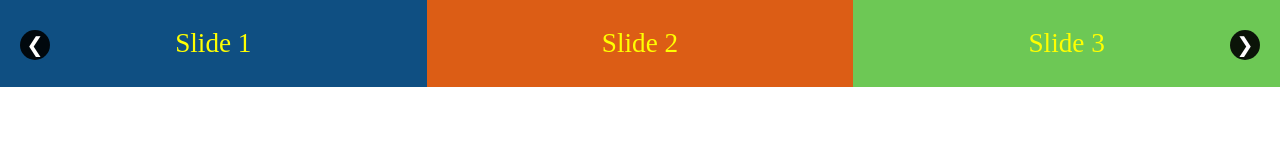
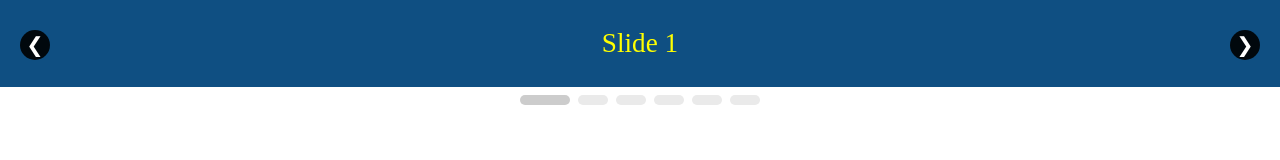
Before and after one commit to Coca2k1/slidezy, a website: page index.html in a window 1280 px wide. Drawn offline with Linux system fonts and the light colour scheme.

Commit message:
Navigation for Slidezy

```diff
--- a/index.html
+++ b/index.html
@@ -98,13 +98,13 @@
             <div class="slide-4">Slide 4</div>
             <div class="slide-5">Slide 5</div>
             <div class="slide-6">Slide 6</div>
-            <div class="slide-7">Slide 7</div>
-            <div class="slide-8">Slide 8</div>
+            <!-- <div class="slide-7">Slide 7</div> -->
+            <!-- <div class="slide-8">Slide 8</div> -->
         </div>
         <script src="./src/slidezy.js"></script>
         <script>
             const mySlider = new Slidezy("#my-slider", {
-                items: 3,
+                items: 1,
                 // loop: false,
                 // speed: 2000,
             });
--- a/src/slidezy.css
+++ b/src/slidezy.css
@@ -41,3 +41,23 @@ input {
 .slidezy-slide {
     flex: 0 0 auto;
 }
+
+.slidezy-nav {
+    display: flex;
+    align-items: center;
+    justify-content: center;
+    gap: 8px;
+    margin-top: 8px;
+}
+
+.slidezy-dot {
+    width: 30px;
+    height: 10px;
+    border-radius: 10px;
+    background: #eaeaea;
+}
+
+.slidezy-dot.active {
+    width: 50px;
+    background: #ccc;
+}
--- a/src/slidezy.js
+++ b/src/slidezy.js
@@ -11,6 +11,7 @@ function Slidezy(selector, options = {}) {
             items: 1,
             speed: 300,
             loop: true,
+            nav: true,
             autoPlay: false,
         },
         options
@@ -29,6 +30,9 @@ Slidezy.prototype._init = function () {
     this._createTrack();
 
     // buttons
+    this._createButtons();
+
+    // navigation
     this._createNavigation();
 };
 
@@ -57,7 +61,7 @@ Slidezy.prototype._createTrack = function () {
     this.container.append(this.track);
 };
 
-Slidezy.prototype._createNavigation = function () {
+Slidezy.prototype._createButtons = function () {
     this.nextBtn = document.createElement("button");
     this.preBtn = document.createElement("button");
 
@@ -74,6 +78,34 @@ Slidezy.prototype._createNavigation = function () {
     // events
     this.preBtn.onclick = () => this.moveSlide(-1);
     this.nextBtn.onclick = () => this.moveSlide(1);
+};
+
+Slidezy.prototype._createNavigation = function () {
+    this.navWrapper = document.createElement("div");
+    this.navWrapper.className = "slidezy-nav";
+
+    this.navCount = Math.ceil(
+        this.opt.loop
+            ? (this.slides.length - this.opt.items * 2) / this.opt.items
+            : this.slides.length / this.opt.items
+    );
+
+    for (let i = 0; i < this.navCount; i++) {
+        const dot = document.createElement("button");
+        dot.className = "slidezy-dot";
+
+        this.navWrapper.append(dot);
+
+        dot.onclick = () => {
+            this.currentStep = this.opt.loop
+                ? i * this.opt.items + this.opt.items
+                : i * this.opt.items;
+
+            this._updatePosition();
+        };
+    }
+
+    this.container.append(this.navWrapper);
 };
 
 Slidezy.prototype.moveSlide = function (step) {
@@ -98,14 +130,34 @@ Slidezy.prototype._infiniteLoop = function () {
     if (this.opt.loop) {
         if (this.currentStep >= this.maxIndex) {
             this.currentStep = this.opt.items;
+            this._updatePosition(true);
         }
+
         if (this.currentStep <= 0) {
             this.currentStep = this.maxIndex - this.opt.items;
+            this._updatePosition(true);
         }
-
-        this._updatePosition(true);
     }
     this._isTransitioning = false;
+};
+
+Slidezy.prototype._updateNav = function () {
+    let realIndex = this.currentStep;
+
+    if (this.opt.loop) {
+        const slideCount = this.slides.length - this.opt.items * 2;
+
+        realIndex =
+            (this.currentStep - this.opt.items + slideCount) % slideCount;
+    }
+
+    let pageIndex = Math.floor(realIndex / this.opt.items);
+
+    const dots = Array.from(this.navWrapper.children);
+
+    dots.forEach((dot, index) => {
+        dot.classList.toggle("active", index === pageIndex);
+    });
 };
 
 Slidezy.prototype._updatePosition = function (instant = false) {
@@ -116,6 +168,10 @@ Slidezy.prototype._updatePosition = function (instant = false) {
     this.track.style.transform = `translateX(${
         (-this.currentStep * 100) / this.opt.items
     }%)`;
+
+    if (this.opt.nav & !instant) {
+        this._updateNav();
+    }
 };
 
 Slidezy.prototype.autoPlay = function () {
```
Also changed, not shown: slidezy.min.css, slidezy.min.js.
